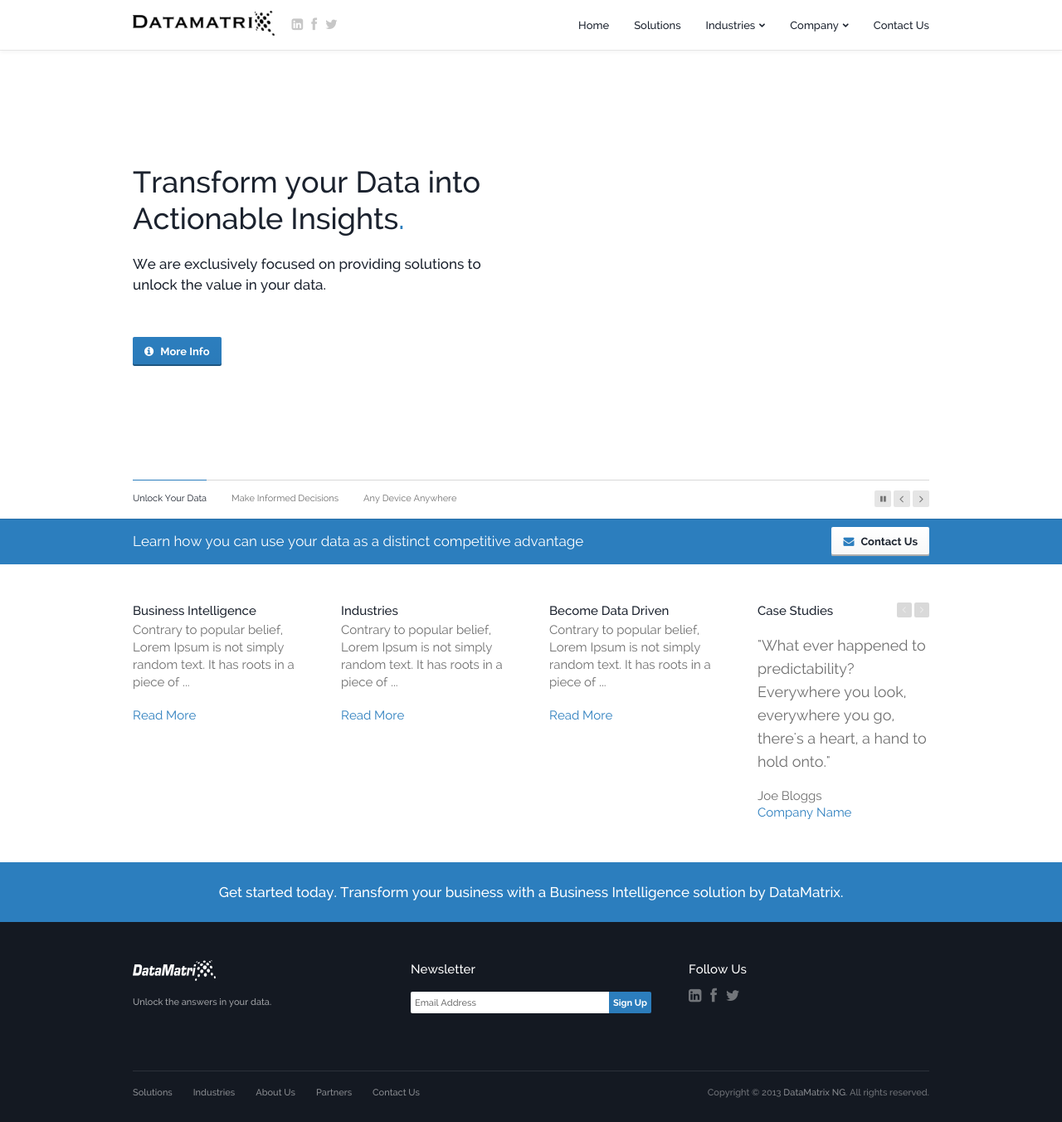
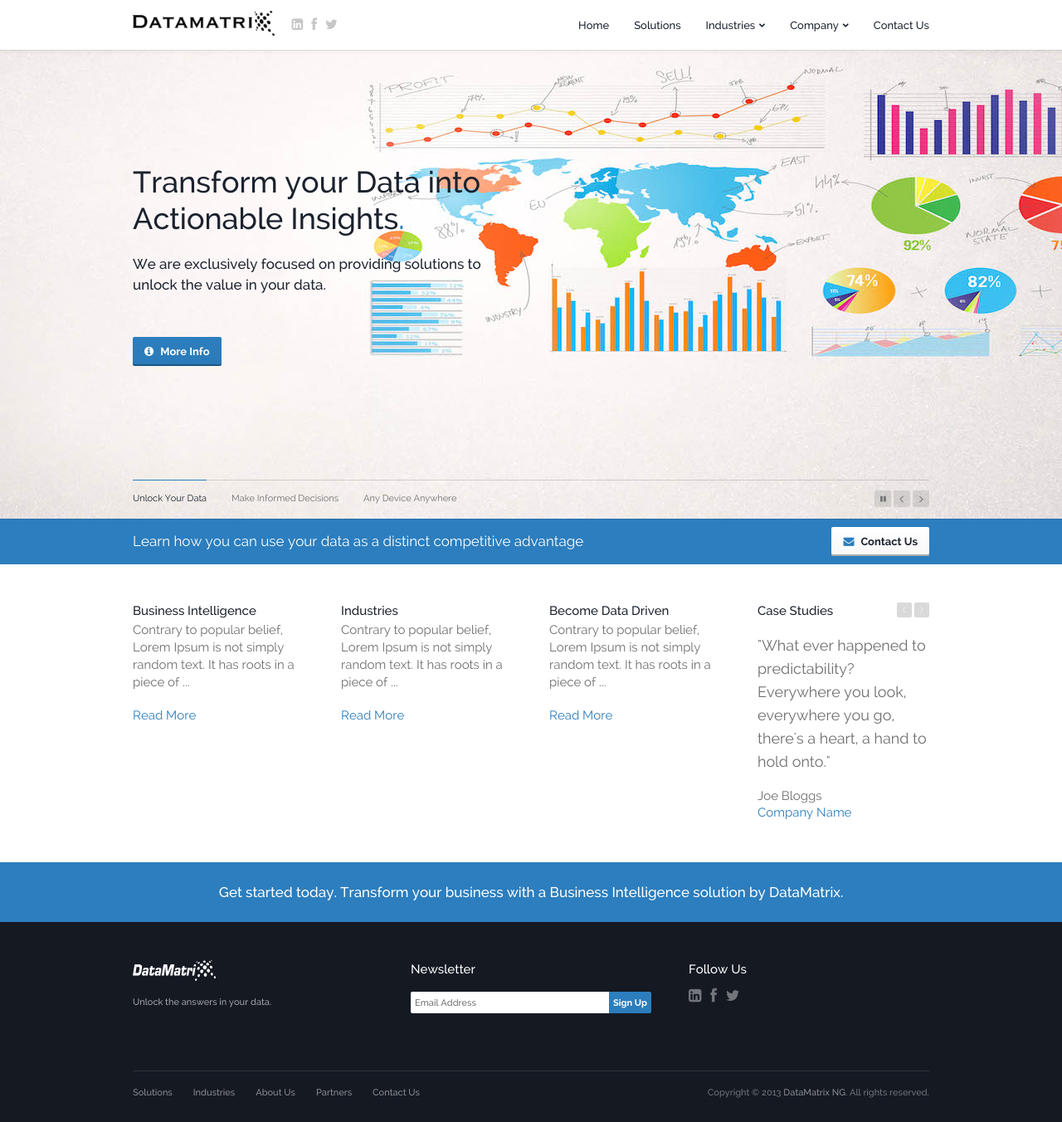
Before and after one commit to dtmtx/dtmtx.github.io, a Jekyll site: the page built from index.html, in a window 1280 px wide and 1352 px high. Shown: the whole window at 83% size. Built offline with Jekyll 4.4.1, drawn with Linux system fonts in a browser that asks for light colours; Markdown is read by kramdown in place of the engine named in the settings.

Commit message:
banner update

```diff
--- a/css/styles.css
+++ b/css/styles.css
@@ -832,7 +832,7 @@ body.home .topbar-outer.dark {
 .home-banner {
 	background-attachment:fixed;
   	/*background-image:url(http://artivity.co.uk/templates/basix/white_top_fixed_banner_image/fixed-banner-image.jpg);*/
-  	/*background-image:url(../images/datamatrix_banner.jpg);*/
+  	background-image:url(../images/datamatrix_banner.jpg);
   	background-position:50% 0;
   	background-repeat:no-repeat no-repeat;
   	min-height:107px;
--- a/index.html
+++ b/index.html
@@ -131,7 +131,7 @@ active: current
                   <div class="right-column">
                     <!-- Image -->
                     <!--img alt="" src="images/iphone-image.png"/-->
-                    <img alt="" src="images/datamatrix_banner_small.jpg"/>
+                    <!--img alt="" src="images/datamatrix_banner_small.jpg"/-->
                   </div>
                   <!-- ~~~~~~~~~~~~~~~~~ -->
                   <!-- END Right Column -->
```
Also changed, not shown: images/datamatrix_banner_small.jpg (deleted).
